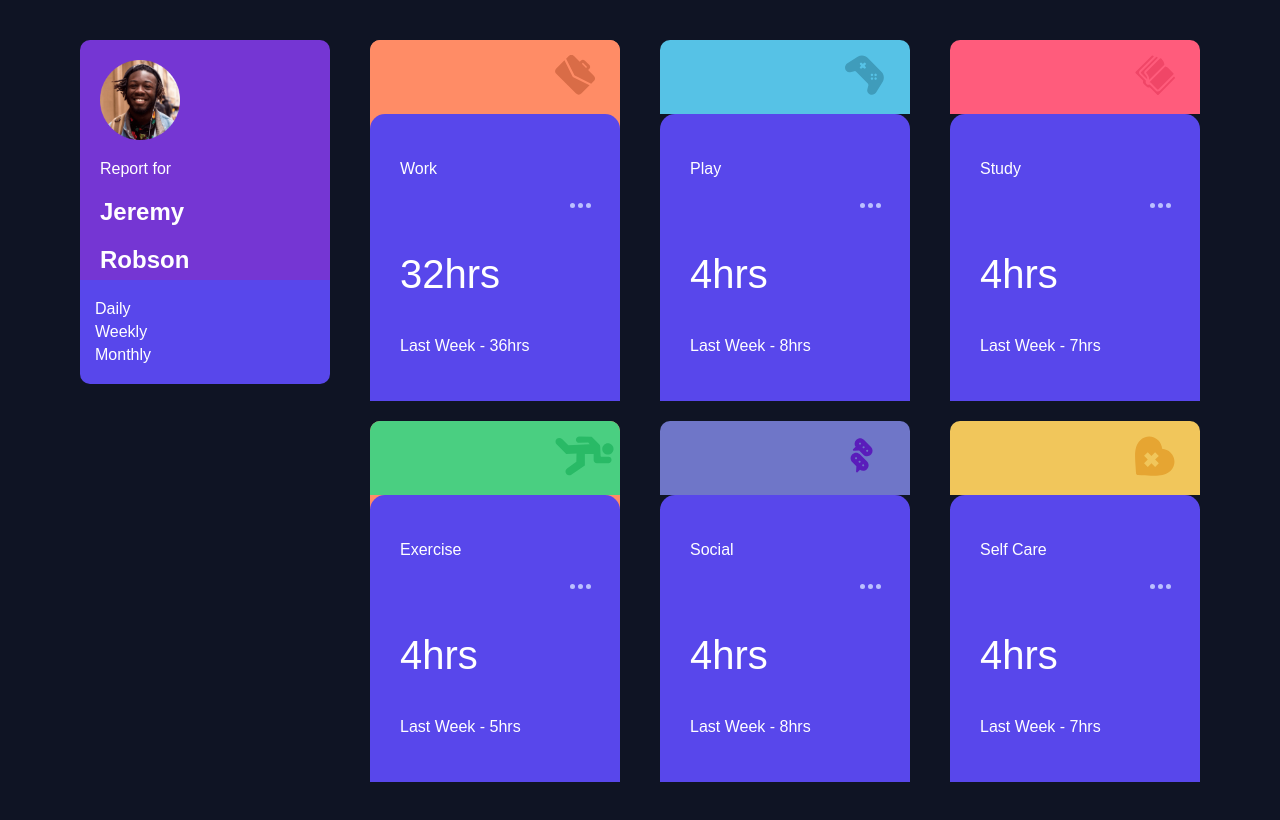
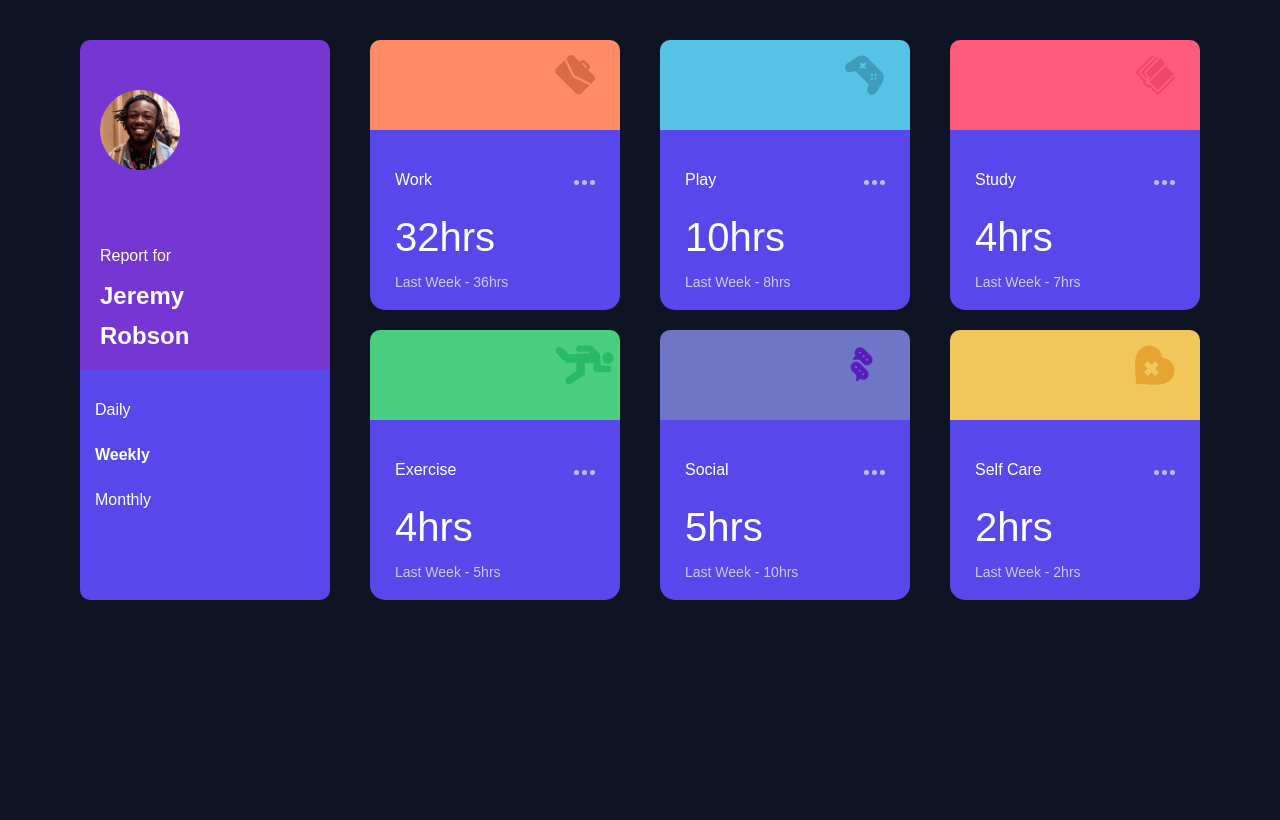
Before and after one commit to Refilwe15/ui-completion-challenge-codetribe, a plain HTML site: page index.html in a window 1280 px wide. Drawn offline with Linux system fonts and the light colour scheme.

Commit message:
second commit

```diff
--- a/index.html
+++ b/index.html
@@ -8,61 +8,67 @@
 </head>
 <body>
   <div class="main">
-    <!-- Column 1: Personal Details -->
+
+    <!-- Column 1: Profile -->
     <div class="column">
       <div class="container">
         <div class="up">
           <div class="nan">
-                <div>
             <img src="assets/image-jeremy.png" height="80" />
-          <div>
             </div>
+            <div class="sp">
               <p>Report for</p>
               <h2>Jeremy</h2>
               <h2>Robson</h2>
+
           </div>
         </div>
-
-        </div>
         <div class="down">
+          <div class="sps">
           <p>Daily</p>
-          <p>Weekly</p>
+          <p><strong>Weekly</strong></p>
           <p>Monthly</p>
-        </div>
-      </div>
-    </div>
-
-    <!-- Column 2: Work + Exercise -->
-    <div class="column">
-      <div class="work-box ">
-        <div class="up2"><img src="assets/icon-work.svg" height="40" /></div>
-        <div class="down2">
-          <div class="content">
-            <p>Work</p>
-            <img src="assets/icon-ellipsis.svg" />
-            <p id="hr">32hrs</p>
-            <p id="hrs">Last Week - 36hrs</p>
-          </div>
-        </div>
-      </div>
-
-
-
-      <div class="work-box">
-        <div class="up3"><img src="assets/icon-exercise.svg" height="40" /></div>
-        <div class="down3">
-          <div class="content">
-            <p>Exercise</p>
-            <img src="assets/icon-ellipsis.svg" />
-            <p id="hr">4hrs</p>
-            <p id="hrs">Last Week - 5hrs</p>
           </div>
         </div>
       </div>
     </div>
 
-    <!-- Column 3: Play + Social -->
+    <!-- Column 2 -->
     <div class="column">
+      <!-- Work -->
+      <div class="work-box">
+        <div class="up2">
+          <img src="assets/icon-work.svg" height="40" />
+        </div>
+        <div class="down2">
+          <div class="content">
+            <p>Work</p>
+            <img src="assets/icon-ellipsis.svg" />
+            <p class="hr">32hrs</p>
+            <p class="hrs">Last Week - 36hrs</p>
+          </div>
+        </div>
+      </div>
+
+      <!-- Exercise -->
+      <div class="exercise-box">
+        <div class="up3">
+          <img src="assets/icon-exercise.svg" height="40" />
+        </div>
+        <div class="down3">
+          <div class="content">
+            <p>Exercise</p>
+            <img src="assets/icon-ellipsis.svg" />
+            <p class="hr">4hrs</p>
+            <p class="hrs">Last Week - 5hrs</p>
+          </div>
+        </div>
+      </div>
+    </div>
+
+    <!-- Column 3 -->
+    <div class="column">
+      <!-- Play -->
       <div class="play-box">
         <div class="up4">
           <img src="assets/icon-play.svg" height="40" />
@@ -71,51 +77,61 @@
           <div class="content">
             <p>Play</p>
             <img src="assets/icon-ellipsis.svg" />
-            <p id="hr">4hrs</p>
-            <p id="hrs">Last Week - 8hrs</p>
+            <p class="hr">10hrs</p>
+            <p class="hrs">Last Week - 8hrs</p>
           </div>
         </div>
       </div>
 
-      <div class="play-box">
-        <div class="up5"><img src="assets/icon-social.svg" height="40" /></div>
+      <!-- Social -->
+      <div class="social-box">
+        <div class="up5">
+          <img src="assets/icon-social.svg" height="40" />
+        </div>
         <div class="down5">
           <div class="content">
             <p>Social</p>
             <img src="assets/icon-ellipsis.svg" />
-            <p id="hr">4hrs</p>
-            <p id="hrs">Last Week - 8hrs</p>
+            <p class="hr">5hrs</p>
+            <p class="hrs">Last Week - 10hrs</p>
           </div>
         </div>
       </div>
     </div>
 
-    <!-- Column 4: Study + Self Care -->
+    <!-- Column 4 -->
     <div class="column">
+      <!-- Study -->
       <div class="study-box">
-        <div class="up6"><img src="assets/icon-study.svg" height="40" /></div>
+        <div class="up6">
+          <img src="assets/icon-study.svg" height="40" />
+        </div>
         <div class="down6">
           <div class="content">
             <p>Study</p>
             <img src="assets/icon-ellipsis.svg" />
-            <p id="hr">4hrs</p>
-            <p id="hrs">Last Week - 7hrs</p>
+            <p class="hr">4hrs</p>
+            <p class="hrs">Last Week - 7hrs</p>
           </div>
         </div>
       </div>
 
-      <div class="study-box">
-        <div class="up7"><img src="assets/icon-self-care.svg" height="40" /></div>
+      <!-- Self Care -->
+      <div class="self-care-box">
+        <div class="up7">
+          <img src="assets/icon-self-care.svg" height="40" />
+        </div>
         <div class="down7">
           <div class="content">
             <p>Self Care</p>
             <img src="assets/icon-ellipsis.svg" />
-            <p id="hr">4hrs</p>
-            <p id="hrs">Last Week - 7hrs</p>
+            <p class="hr">2hrs</p>
+            <p class="hrs">Last Week - 2hrs</p>
           </div>
         </div>
       </div>
     </div>
+
   </div>
 </body>
 </html>
--- a/style.css
+++ b/style.css
@@ -19,103 +19,125 @@ body {
   display: flex;
   flex-direction: column;
   gap: 20px;
-
 }
 
 .container,
 .work-box,
 .play-box,
-.study-box {
+.study-box,
+.exercise-box,
+.social-box,
+.self-care-box {
   width: 250px;
 }
 
-.work-box {
-    background: hsl(15, 100%, 70%);
-    border-radius: 10px;
+.work-box .up2 {
+   background-color: hsl(15, 100%, 70%);
+
+ }
+.play-box .up4 {
+   background-color: hsl(195, 74%, 62%);
+  }
+.study-box .up6 {
+   background-color: hsl(348, 100%, 68%);
+  }
+.exercise-box .up3 {
+   background-color: hsl(145, 58%, 55%);
+   }
+.social-box .up5 {
+  background-color: hsl(235, 45%, 61%);
+}
+.self-care-box .up7 {
+   background-color: hsl(43, 84%, 65%);
    }
 
 
-.up {
-  background-color: hsl(264, 64%, 52%);
-  padding: 20px;
+.up2, .up3, .up4, .up5, .up6, .up7 {
+  padding: 15px;
   border-radius: 10px 10px 0 0;
+  position: relative;
+  width: 220px;
+  height: 60px;
+  background-repeat: no-repeat;
+  background-position: top right;
+  background-size: 60px;
 }
-.down {
-  background-color: hsl(246, 80%, 60%);
-  padding: 15px;
-  border-radius: 0 0 10px 10px;
-}
-.down p {
-  margin: 5px 0;
-  cursor: pointer;
+.down{
+  height : 200px;
 }
 
-
-
-.content {
-  padding: 15px;
-}
-.up2, .up3, .up4, .up5, .up6, .up7 {
-  padding: 15px;
-  border-radius: 10px 10px 0px 0px;
-  position: relative;
-  width: 220px;
-
-
-}
-img{
+img {
   margin-left: 170px;
 }
+
 .down2, .down3, .down4, .down5, .down6, .down7 {
   background-color: hsl(246, 80%, 60%);
   padding: 15px;
-  border-radius: 15px 15px 0 0;
+  border-radius: 0 0 15px 15px;
+  height: 150px;
+}
 
+#hr, .hr {
+  font-size: 40px;
+  font-weight: normal;
+  margin: 10px 0;
 }
-#hr{
-    font-size: 40px;
-    font-weight:normal
+
+#hrs, .hrs {
+  font-size: 14px;
+  opacity: 0.7;
 }
+
 .nan {
   display: flex;
   align-items: center;
   gap: 15px;
 }
-
+.nan{
+  padding: 30px 20px 0px 0px ;
+}
 .nan img {
   margin-left: 0;
   margin-right: 10px;
-}
-.up{
-    height : 200px;
+
+
 }
 
+.container .up {
+  background-color: hsl(264, 64%, 52%);
+  padding: 20px;
+  border-radius: 10px 10px 0 0;
+  height: 290px;
+}
 
-.up2 {
-    background-color: hsl(15, 100%, 70%);
+.container .down {
+  background-color: hsl(246, 80%, 60%);
+  padding: 15px;
+  border-radius: 0 0 10px 10px;
 }
-.up3 {
-    background-color: hsl(145, 58%, 55%);
+
+.container .down p {
+  margin: 5px 0;
+  cursor: pointer;
 }
-.up4 {
-    background-color: hsl(195, 74%, 62%);
+
+.content {
+  padding: 10px;
 }
-.up5 {
-     background-color: hsl(235, 45%, 61%);
+
+.content p:first-child {
+  display: inline-block;
+  font-size: 16px;
 }
-.up6 {
-     background-color: hsl(348, 100%, 68%);
+
+.content img {
+  float: right;
+  margin-top: -25px;
 }
-.up7 {
-    background-color: hsl(43, 84%, 65%);
+.sp{
+  line-height: 20px;
+  padding : 60px 80px 30px 0px;
 }
-@media (min-width: 768px) {
-  .main {
-    flex-direction: row;
-    justify-content: center;
-    align-items: flex-start;
-    flex-wrap: wrap;
-    gap: 40px;
-    padding: 40px;
+.sps{
+  line-height : 40px;
 }
-}
```
Lines whose indentation alone changed are shown as unchanged.
